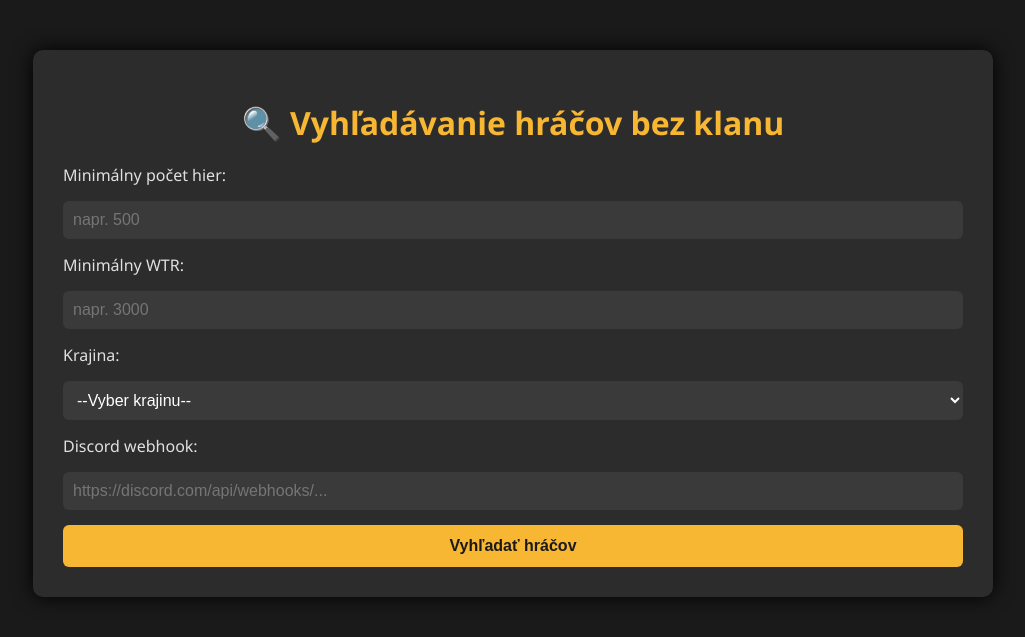
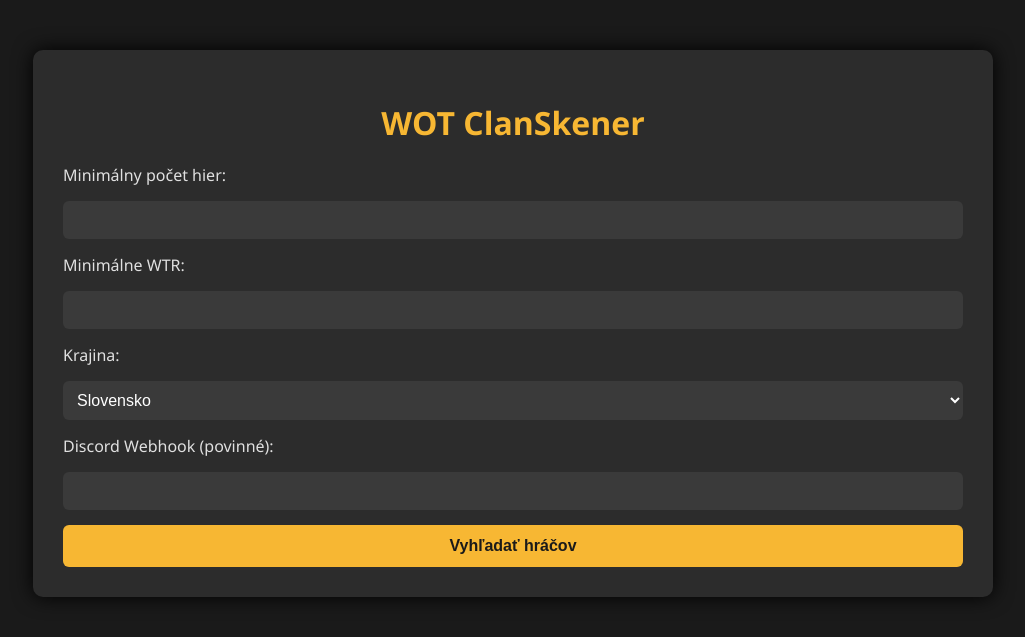
Before and after one commit to H4DrOiD/WOT-ClanSkener, a Flask app: page / in a window 1280 px wide. Shown: the top 637 px of the page, without its empty margins (127-1152 px from the left). Run offline with Flask 3, Linux system fonts and the light colour scheme.

Commit message:
Update index.html

```diff
--- a/templates/index.html
+++ b/templates/index.html
@@ -1,62 +1,47 @@
-<!DOCTYPE html>
-<html lang="sk">
-<head>
-    <meta charset="UTF-8">
-    <title>WOT ClanSkener</title>
-    <link rel="stylesheet" href="{{ url_for('static', filename='style.css') }}">
-</head>
-<body>
-    <div class="container">
-        <h1>🔍 Vyhľadávanie hráčov bez klanu</h1>
+{% extends "base.html" %}
 
+{% block content %}
 <form method="POST">
-            <label>Minimálny počet hier:</label>
-            <input type="number" name="min_battles" placeholder="napr. 500" required>
+    <label for="min_battles">Minimálny počet hier:</label>
+    <input type="number" name="min_battles" required>
 
-            <label>Minimálny WTR:</label>
-            <input type="number" name="min_wtr" placeholder="napr. 3000" required>
+    <label for="min_wtr">Minimálne WTR:</label>
+    <input type="number" name="min_wtr" required>
 
-            <label>Krajina:</label>
+    <label for="country">Krajina:</label>
     <select name="country" required>
-                <option value="">--Vyber krajinu--</option>
-                <option value="SK">🇸🇰 Slovensko</option>
-                <option value="CZ">🇨🇿 Česko</option>
-                <option value="PL">🇵🇱 Poľsko</option>
-                <option value="HU">🇭🇺 Maďarsko</option>
-                <option value="UK">🇬🇧 Spojené kráľovstvo</option>
+        <option value="SK">Slovensko</option>
+        <option value="CZ">Česko</option>
+        <option value="HU">Maďarsko</option>
+        <option value="PL">Poľsko</option>
+        <option value="UK">Spojené kráľovstvo</option>
     </select>
 
-            <label>Discord webhook:</label>
-            <input type="url" name="webhook" placeholder="https://discord.com/api/webhooks/..." required>
+    <label for="webhook_url">Discord Webhook (povinné):</label>
+    <input type="url" name="webhook_url" required>
 
     <button type="submit">Vyhľadať hráčov</button>
 </form>
 
 {% if players %}
-            <h2>🎯 Nájdení hráči:</h2>
+    <h2>Výsledky skenovania</h2>
     <table>
         <tr>
             <th>Prezývka</th>
-                    <th>Hry</th>
+            <th>Počet hier</th>
             <th>WTR</th>
             <th>Posledná bitka</th>
-                    <th>Krajina</th>
-                    <th>Profil</th>
+            <th>Úroveň účtu</th>
         </tr>
         {% for player in players %}
         <tr>
-                        <td>{{ player.nickname }}</td>
+            <td><a href="https://worldoftanks.eu/en/community/accounts/{{ player.account_id }}/" target="_blank">{{ player.nickname }}</a></td>
             <td>{{ player.battles }}</td>
+            <td style="color: {{ player.wtr_color }}">{{ player.wtr }}</td>
+            <td>{{ player.last_battle_time }}</td>
             <td>{{ player.account_level }}</td>
-                        <td>{{ player.last_battle }}</td>
-                        <td>{{ player.country }}</td>
-                        <td><a href="https://worldoftanks.eu/en/community/accounts/{{ player.account_id }}/" target="_blank">Otvoriť</a></td>
         </tr>
         {% endfor %}
     </table>
-        {% elif request.method == 'POST' %}
-            <p>❗️ Nenašli sa žiadni hráči vyhovujúci kritériám.</p>
 {% endif %}
-    </div>
-</body>
-</html>
+{% endblock %}
```
Lines whose indentation alone changed are shown as unchanged.
